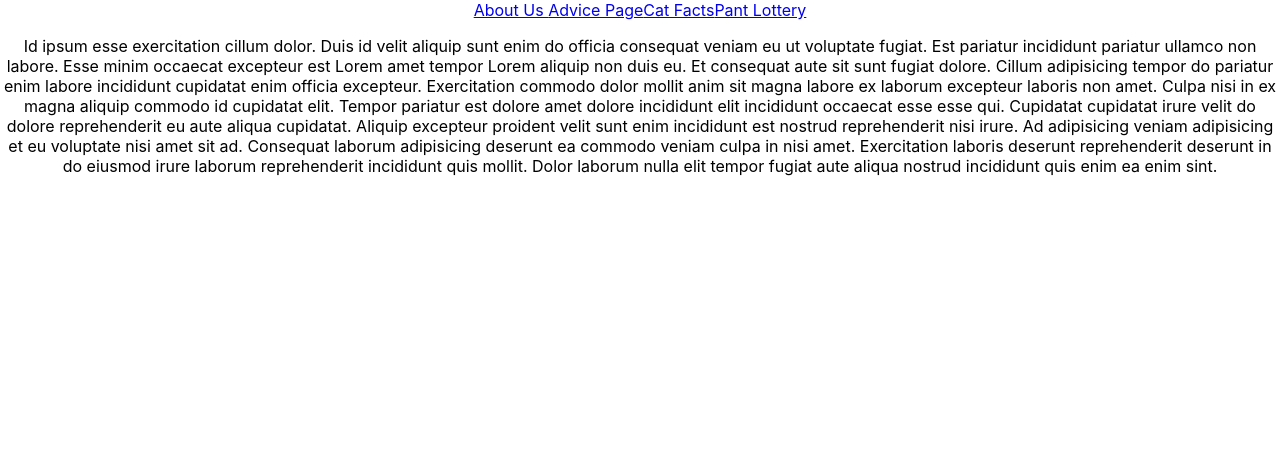
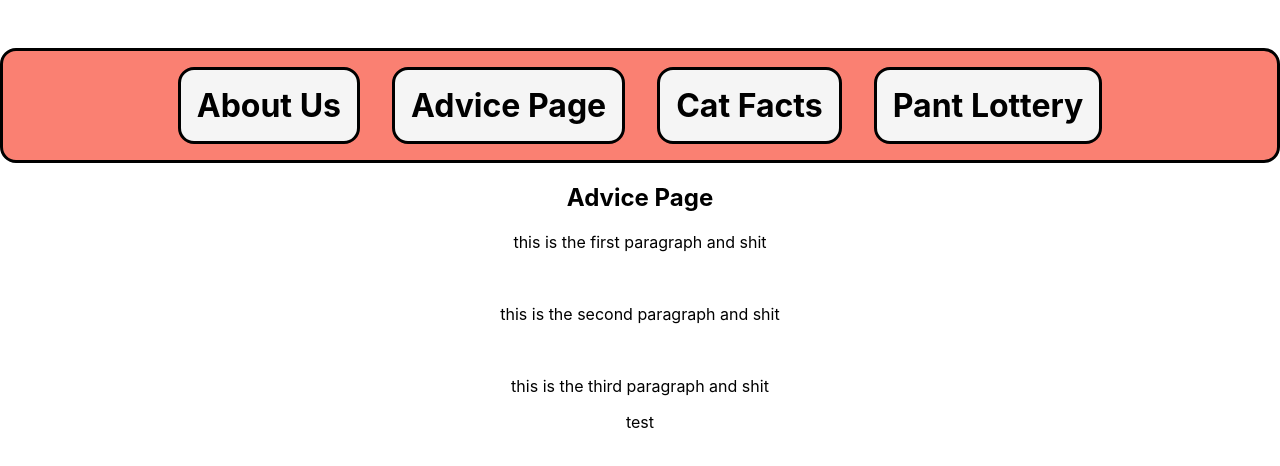
Before and after one commit to kris-kodehode/react-lessons, a React (Create React App) app: page /#/advice-page in a window 1280 px wide. Shown: the top 466 px of the page. Built offline with nearby package versions, Linux system fonts and the light colour scheme.

Commit message:
added props and prop deconstruction

```diff
--- a/src/App.js
+++ b/src/App.js
@@ -1,21 +1,21 @@
-import logo from "./logo.svg";
 import "./App.css";
-import AdvicePage from "./pages/AdvicePage.js";
+import { NavBar, NavLink } from "./componentsGlobal/componentsGlobal";
+import AdvicePage from "./pages/AdvicePage";
 import AboutUsPage from "./pages/AboutUsPage.js";
 import RandomPersonPickerPage from "./pages/RandomPersonPickerPage.js";
 import CatFactPage from "./pages/CatFactPage.js";
-import { HashRouter as Router, Routes, Route, Link } from "react-router-dom";
+import { HashRouter as Router, Routes, Route } from "react-router-dom";
 
 function App() {
   return (
     <div className="App">
       <Router>
-        <nav>
-          <Link to="/about-us-page">About Us </Link>
-          <Link to="/advice-page">Advice Page</Link>
-          <Link to="/cat-fact-page">Cat Facts</Link>
-          <Link to="/random-person-picker-page">Pant Lottery</Link>
-        </nav>
+        <NavBar>
+          <NavLink to="/about-us-page">About Us </NavLink>
+          <NavLink to="/advice-page">Advice Page</NavLink>
+          <NavLink to="/cat-fact-page">Cat Facts</NavLink>
+          <NavLink to="/random-person-picker-page">Pant Lottery</NavLink>
+        </NavBar>
         <Routes>
           <Route path="/about-us-page" element={<AboutUsPage />} />
           <Route path="/advice-page" element={<AdvicePage />} />
--- /dev/null
+++ b/src/componentsGlobal/componentsGlobal.js
@@ -0,0 +1,28 @@
+import { Link } from "react-router-dom";
+import styled from "styled-components";
+
+export const NavBar = styled.div`
+  display: flex;
+  background-color: salmon;
+  border: solid black 3px;
+  border-radius: 1rem;
+  margin-top: 3rem;
+  justify-content: center;
+  align-items: center;
+`;
+
+export const NavLink = styled(Link)`
+  text-decoration: none;
+  font-size: 2rem;
+  background-color: whitesmoke;
+  border: black solid 3px;
+  border-radius: 1rem;
+  padding: 0.5em;
+  margin: 1rem;
+  color: black;
+  font-weight: 700;
+
+  hover: {
+    transform: scale(1.2);
+  }
+`;
--- a/src/pages/AdvicePage.js
+++ b/src/pages/AdvicePage.js
@@ -1,25 +1,25 @@
-const AdvicePage = () => (
-  <>
-    <p>
-      Id ipsum esse exercitation cillum dolor. Duis id velit aliquip sunt enim
-      do officia consequat veniam eu ut voluptate fugiat. Est pariatur
-      incididunt pariatur ullamco non labore. Esse minim occaecat excepteur est
-      Lorem amet tempor Lorem aliquip non duis eu. Et consequat aute sit sunt
-      fugiat dolore. Cillum adipisicing tempor do pariatur enim labore
-      incididunt cupidatat enim officia excepteur. Exercitation commodo dolor
-      mollit anim sit magna labore ex laborum excepteur laboris non amet. Culpa
-      nisi in ex magna aliquip commodo id cupidatat elit. Tempor pariatur est
-      dolore amet dolore incididunt elit incididunt occaecat esse esse qui.
-      Cupidatat cupidatat irure velit do dolore reprehenderit eu aute aliqua
-      cupidatat. Aliquip excepteur proident velit sunt enim incididunt est
-      nostrud reprehenderit nisi irure. Ad adipisicing veniam adipisicing et eu
-      voluptate nisi amet sit ad. Consequat laborum adipisicing deserunt ea
-      commodo veniam culpa in nisi amet. Exercitation laboris deserunt
-      reprehenderit deserunt in do eiusmod irure laborum reprehenderit
-      incididunt quis mollit. Dolor laborum nulla elit tempor fugiat aute aliqua
-      nostrud incididunt quis enim ea enim sint.
-    </p>
-  </>
-);
+import { AdvicePageBody } from "./advicePage/AdvicePageBody";
+
+const advicePageConst = {
+  headline: "Advice Page",
+  paragraphOne: "this is the first paragraph and shit",
+  paragraphTwo: "this is the second paragraph and shit",
+  paragraphThree: "this is the third paragraph and shit",
+};
+
+const AdvicePage = () => {
+  const { headline, paragraphOne, paragraphTwo, paragraphThree } =
+    advicePageConst;
+  return (
+    <div>
+      <AdvicePageBody
+        headline={headline}
+        paragraphOne={paragraphOne}
+        paragraphTwo={paragraphTwo}
+        paragraphThree={paragraphThree}
+      />
+    </div>
+  );
+};
 
 export default AdvicePage;
--- /dev/null
+++ b/src/pages/advicePage/AdvicePageBody.js
@@ -0,0 +1,14 @@
+export const AdvicePageBody = (props) => {
+  const { headline, paragraphOne, paragraphTwo, paragraphThree } = props;
+  return (
+    <>
+      <h2>{headline}</h2>
+      <p>{paragraphOne}</p>
+      <br />
+      <p>{paragraphTwo}</p>
+      <br />
+      <p>{paragraphThree}</p>
+      <p>test</p>
+    </>
+  );
+};
```
